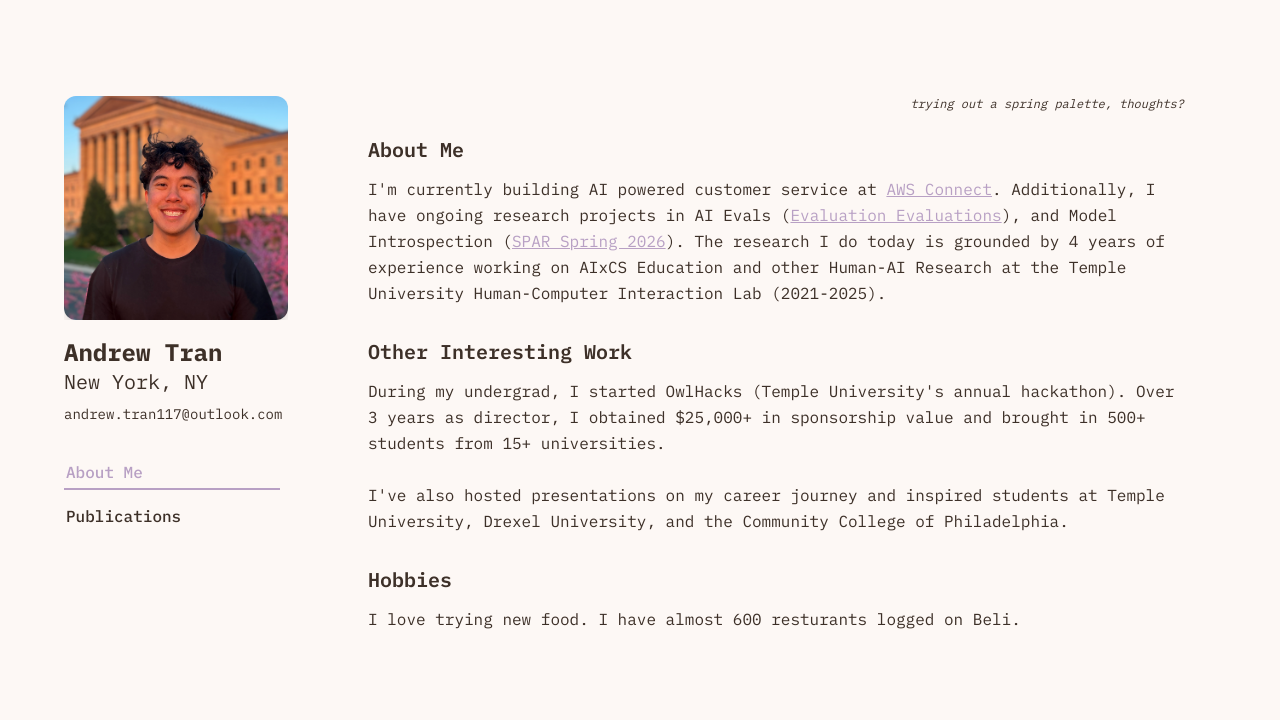
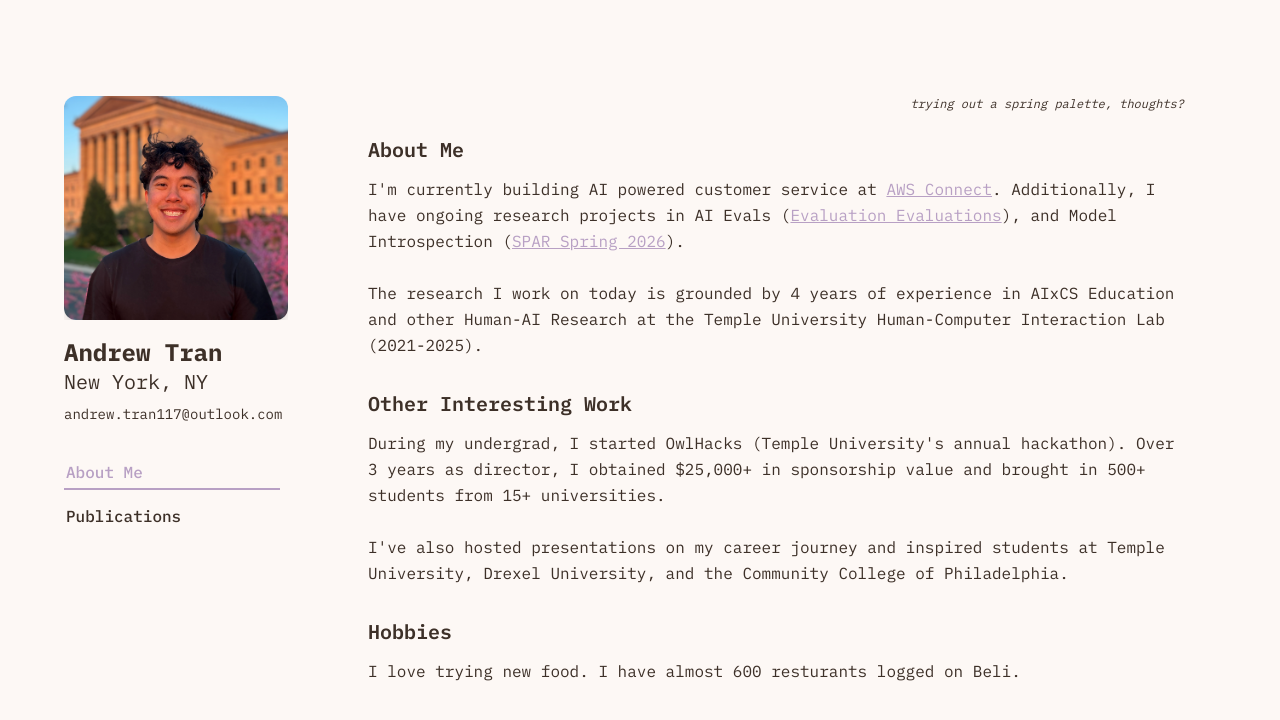
Before and after one commit to andrewtran117/andrewtran117.github.io, a Next.js app: page / in a window 1280 px wide. Shown: the top 720 px of the page. Built offline with nearby package versions, Linux system fonts and the light colour scheme.

Commit message:
line break in about me

```diff
--- a/app/page.tsx
+++ b/app/page.tsx
@@ -60,7 +60,10 @@ export default function Home() {
                 I'm currently building AI powered customer service at{' '}
                 <a href="https://aws.amazon.com/connect/" className="text-[#b8a0c4] underline hover:text-[#9a80aa]" target="_blank" rel="noopener noreferrer">AWS Connect</a>
                 . Additionally, I have ongoing research projects in{' '}
-                AI Evals (<a href="https://evalevalai.com/projects/every-eval-ever/" className="text-[#b8a0c4] underline hover:text-[#9a80aa]" target="_blank" rel="noopener noreferrer">Evaluation Evaluations</a>), and Model Introspection (<a href="https://sparai.org/projects/sp26/?mentor=Lydia+Nottingham" className="text-[#b8a0c4] underline hover:text-[#9a80aa]" target="_blank" rel="noopener noreferrer">SPAR Spring 2026</a>). The research I do today is grounded by 4 years of experience working on AIxCS Education and other Human-AI Research at the Temple University Human-Computer Interaction Lab (2021-2025).
+                AI Evals (<a href="https://evalevalai.com/projects/every-eval-ever/" className="text-[#b8a0c4] underline hover:text-[#9a80aa]" target="_blank" rel="noopener noreferrer">Evaluation Evaluations</a>), and Model Introspection (<a href="https://sparai.org/projects/sp26/?mentor=Lydia+Nottingham" className="text-[#b8a0c4] underline hover:text-[#9a80aa]" target="_blank" rel="noopener noreferrer">SPAR Spring 2026</a>).
+                <br></br>
+                <br></br>
+                The research I work on today is grounded by 4 years of experience in AIxCS Education and other Human-AI Research at the Temple University Human-Computer Interaction Lab (2021-2025).
               </p>
             </div>
 
```
